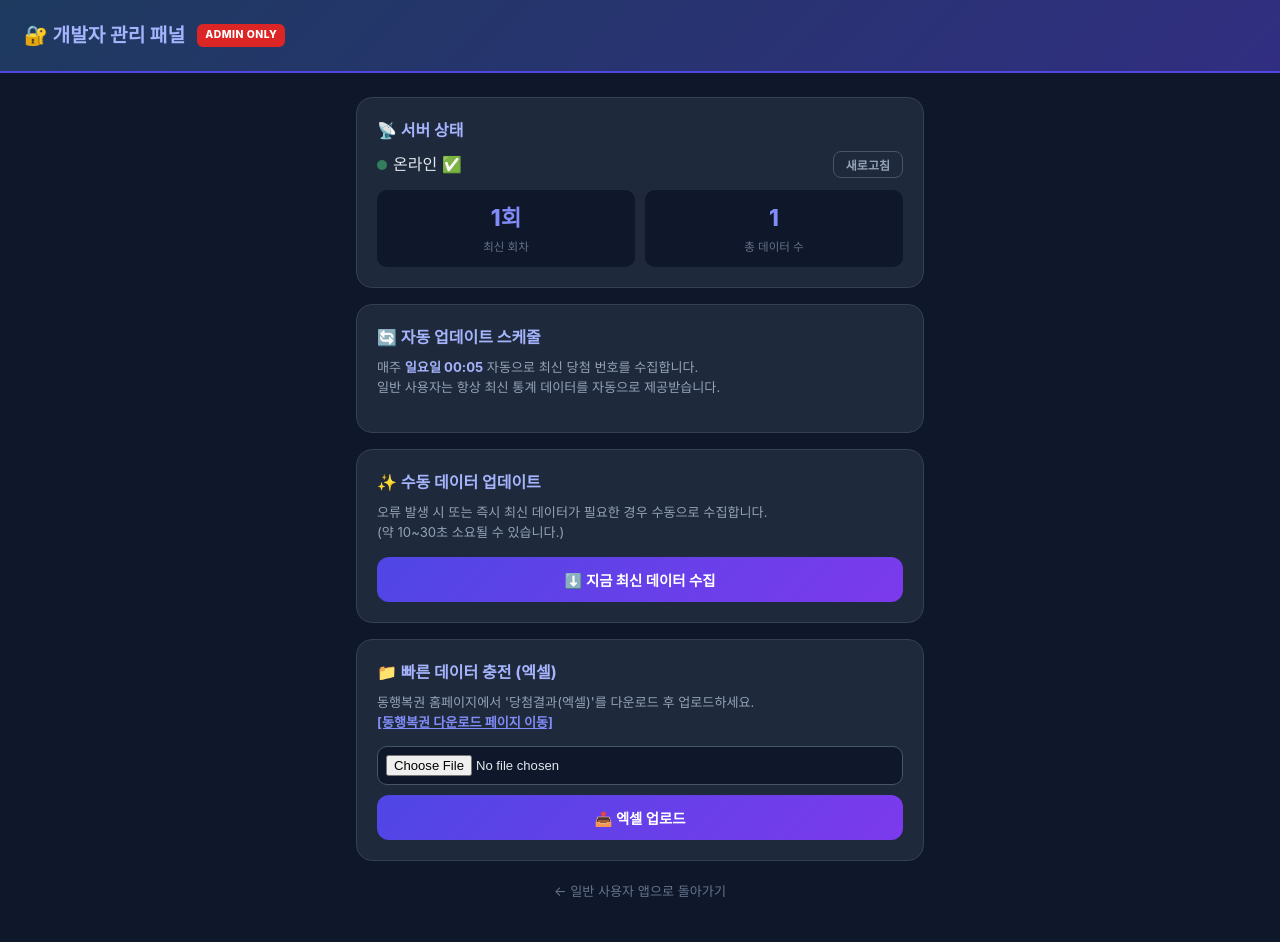
After one commit to kkarare/lotto-2nd, a Flask app: template templates/admin.html in a window 1280 px wide. The commit adds this page. Run offline with Flask 3, Linux system fonts and the light colour scheme; the template is opened without the code that fills it: most values are stand-ins (such as "Sample title", 1, 10 or a date in 2020).

Commit message:
fix: 온라인 모드 복구, 개발자 전용 관리 패널 추가, 일반 사용자 UI 정리 (v1.0.2)

```diff
--- a/app.py
+++ b/app.py
@@ -1,4 +1,4 @@
-from flask import Flask, render_template, jsonify, request, send_from_directory
+from flask import Flask, render_template, jsonify, request, send_from_directory, abort
 from database import db, init_db, LottoResult, SavedNumber
 from prediction_engine import prediction_engine
 import os
@@ -6,9 +6,29 @@ import data_collector
 from flask_apscheduler import APScheduler
 from flask_cors import CORS
 import threading
+import functools
 
 app = Flask(__name__)
 CORS(app) # 모든 경로에 대해 CORS 허용 (모바일 앱 연동용)
+
+# ===== 개발자 전용 관리 시크릿 키 =====
+# 환경 변수로 설정하거나 기본값 사용 (Railway 환경 변수에도 동일하게 설정 필요)
+ADMIN_SECRET = os.environ.get('ADMIN_SECRET', 'luckybright2024admin')
+
+def require_admin(f):
+    """개발자 전용 API 접근 제한 데코레이터"""
+    @functools.wraps(f)
+    def decorated(*args, **kwargs):
+        # POST body의 'admin_key' 또는 헤더 'X-Admin-Key' 또는 쿼리파라미터 'key' 확인
+        admin_key = (
+            request.headers.get('X-Admin-Key') or
+            (request.json or {}).get('admin_key') or
+            request.args.get('key')
+        )
+        if admin_key != ADMIN_SECRET:
+            abort(403)  # 권한 없음
+        return f(*args, **kwargs)
+    return decorated
 
 # 데이터베이스 설정
 # Railway 배포 시 환경 변수 DATABASE_PATH를 /data/lotto.db 등으로 설정하여 데이터를 보존할 수 있습니다.
@@ -148,9 +168,19 @@ def get_stats():
 
 import pandas as pd
 
+# ===== 개발자 관리 패널 라우트 =====
+@app.route('/admin')
+def admin_panel():
+    """개발자 전용 관리 패널 (쿼리 파라미터 key 확인)"""
+    key = request.args.get('key', '')
+    if key != ADMIN_SECRET:
+        abort(403)
+    return render_template('admin.html', admin_key=ADMIN_SECRET)
+
 @app.route('/api/upload_excel', methods=['POST'])
+@require_admin
 def upload_excel():
-    """엑셀 파일을 통한 대량 데이터 업로드"""
+    """엑셀 파일을 통한 대량 데이터 업로드 (개발자 전용)"""
     if 'file' not in request.files:
         return jsonify({"success": False, "error": "No file"}), 400
 
@@ -215,11 +245,11 @@ def upload_excel():
         return jsonify({"success": False, "error": str(e)}), 500
 
 @app.route('/api/admin/update_data', methods=['POST'])
+@require_admin
 def manual_update():
-    """수동 데이터 업데이트 트리거"""
+    """수동 데이터 업데이트 트리거 (개발자 전용)"""
     try:
         # 백그라운드 스레드 대신 동기적으로 실행하여 결과를 알려줌
-        # (시간이 걸릴 수 있으므로 모바일에서는 로딩 표시 필요)
         data_collector.update_to_latest()
         return jsonify({"success": True, "message": "업데이트 완료"})
     except Exception as e:
--- a/static/service-worker.js
+++ b/static/service-worker.js
@@ -3,7 +3,7 @@
    오프라인 캐싱으로 기본 화면을 유지합니다.
    ==================================================== */
 
-const CACHE_NAME = 'lucky-bright-v3';
+const CACHE_NAME = 'lucky-bright-v4'; // v4: 온라인 모드 복구, 관리자 패널 추가
 const ASSETS_TO_CACHE = [
   '/',
   '/static/css/style.css',
--- /dev/null
+++ b/templates/admin.html
@@ -0,0 +1,364 @@
+<!DOCTYPE html>
+<html lang="ko">
+<head>
+    <meta charset="UTF-8">
+    <meta name="viewport" content="width=device-width, initial-scale=1.0">
+    <title>🔐 Lucky Bright - 개발자 관리 패널</title>
+    <link rel="stylesheet" href="{{ url_for('static', filename='css/style.css') }}">
+    <style>
+        body {
+            background: #0f172a;
+            color: #e2e8f0;
+            font-family: 'Pretendard', -apple-system, sans-serif;
+            min-height: 100vh;
+            padding: 0;
+            margin: 0;
+        }
+        .admin-header {
+            background: linear-gradient(135deg, #1e3a5f, #312e81);
+            padding: 20px 24px;
+            display: flex;
+            align-items: center;
+            gap: 12px;
+            border-bottom: 2px solid #4f46e5;
+            position: sticky;
+            top: 0;
+            z-index: 100;
+        }
+        .admin-header h1 {
+            margin: 0;
+            font-size: 1.2rem;
+            color: #a5b4fc;
+            font-weight: 700;
+        }
+        .admin-badge {
+            background: #dc2626;
+            color: white;
+            font-size: 0.65rem;
+            font-weight: 800;
+            padding: 3px 8px;
+            border-radius: 6px;
+            letter-spacing: 0.05em;
+        }
+        .admin-content {
+            max-width: 600px;
+            margin: 0 auto;
+            padding: 24px 16px 40px;
+        }
+        .admin-card {
+            background: #1e293b;
+            border-radius: 16px;
+            padding: 20px;
+            margin-bottom: 16px;
+            border: 1px solid #334155;
+        }
+        .admin-card h3 {
+            margin: 0 0 8px 0;
+            font-size: 1rem;
+            color: #a5b4fc;
+        }
+        .admin-card p {
+            font-size: 0.82rem;
+            color: #94a3b8;
+            margin: 0 0 14px 0;
+            line-height: 1.5;
+        }
+        .btn-admin-primary {
+            background: linear-gradient(135deg, #4f46e5, #7c3aed);
+            color: white;
+            border: none;
+            border-radius: 12px;
+            padding: 12px 20px;
+            font-size: 0.9rem;
+            font-weight: 700;
+            cursor: pointer;
+            width: 100%;
+            transition: opacity 0.2s;
+        }
+        .btn-admin-primary:hover { opacity: 0.85; }
+        .btn-admin-primary:disabled { opacity: 0.5; cursor: not-allowed; }
+        .btn-admin-danger {
+            background: linear-gradient(135deg, #dc2626, #b91c1c);
+            color: white;
+            border: none;
+            border-radius: 12px;
+            padding: 12px 20px;
+            font-size: 0.9rem;
+            font-weight: 700;
+            cursor: pointer;
+            width: 100%;
+            margin-top: 10px;
+            transition: opacity 0.2s;
+        }
+        .btn-admin-danger:hover { opacity: 0.85; }
+        .file-input-wrap {
+            display: flex;
+            gap: 10px;
+            margin-bottom: 10px;
+        }
+        .file-input-wrap input[type="file"] {
+            flex: 1;
+            background: #0f172a;
+            border: 1px solid #475569;
+            border-radius: 10px;
+            color: #e2e8f0;
+            padding: 8px;
+            font-size: 0.82rem;
+        }
+        .result-box {
+            background: #0f172a;
+            border: 1px solid #334155;
+            border-radius: 10px;
+            padding: 12px;
+            font-size: 0.8rem;
+            color: #94a3b8;
+            min-height: 48px;
+            margin-top: 10px;
+            line-height: 1.5;
+            display: none;
+        }
+        .result-box.show { display: block; }
+        .result-box.success { color: #4ade80; border-color: #166534; }
+        .result-box.error { color: #f87171; border-color: #991b1b; }
+        .status-row {
+            display: flex;
+            align-items: center;
+            justify-content: space-between;
+            margin-bottom: 8px;
+        }
+        .status-dot {
+            width: 10px; height: 10px;
+            border-radius: 50%;
+            background: #4ade80;
+            display: inline-block;
+            margin-right: 6px;
+            animation: pulse 2s infinite;
+        }
+        @keyframes pulse {
+            0%, 100% { opacity: 1; }
+            50% { opacity: 0.4; }
+        }
+        .info-grid {
+            display: grid;
+            grid-template-columns: 1fr 1fr;
+            gap: 10px;
+            margin-top: 12px;
+        }
+        .info-item {
+            background: #0f172a;
+            border-radius: 10px;
+            padding: 10px;
+            text-align: center;
+        }
+        .info-item .val {
+            font-size: 1.4rem;
+            font-weight: 800;
+            color: #818cf8;
+        }
+        .info-item .lbl {
+            font-size: 0.72rem;
+            color: #64748b;
+            margin-top: 2px;
+        }
+        .toast {
+            position: fixed;
+            bottom: 30px;
+            left: 50%;
+            transform: translateX(-50%);
+            background: #1e293b;
+            color: white;
+            padding: 12px 24px;
+            border-radius: 20px;
+            font-size: 0.88rem;
+            font-weight: 600;
+            z-index: 9999;
+            box-shadow: 0 4px 20px rgba(0,0,0,0.5);
+            animation: fadeUp 0.3s ease;
+        }
+        @keyframes fadeUp {
+            from { opacity: 0; transform: translate(-50%, 10px); }
+            to { opacity: 1; transform: translate(-50%, 0); }
+        }
+    </style>
+</head>
+<body>
+    <div class="admin-header">
+        <div>
+            <h1>🔐 개발자 관리 패널</h1>
+        </div>
+        <span class="admin-badge">ADMIN ONLY</span>
+    </div>
+
+    <div class="admin-content">
+
+        <!-- 서버 상태 카드 -->
+        <div class="admin-card">
+            <h3>📡 서버 상태</h3>
+            <div class="status-row">
+                <span><span class="status-dot" id="status-dot"></span><span id="status-text">확인 중...</span></span>
+                <button onclick="refreshStatus()" style="background:none;border:1px solid #475569;color:#94a3b8;padding:4px 12px;border-radius:8px;cursor:pointer;font-size:0.75rem;">새로고침</button>
+            </div>
+            <div class="info-grid" id="info-grid">
+                <div class="info-item">
+                    <div class="val" id="info-latest">—</div>
+                    <div class="lbl">최신 회차</div>
+                </div>
+                <div class="info-item">
+                    <div class="val" id="info-total">—</div>
+                    <div class="lbl">총 데이터 수</div>
+                </div>
+            </div>
+        </div>
+
+        <!-- 자동 업데이트 정보 카드 -->
+        <div class="admin-card">
+            <h3>🔄 자동 업데이트 스케줄</h3>
+            <p>매주 <strong style="color:#a5b4fc;">일요일 00:05</strong> 자동으로 최신 당첨 번호를 수집합니다.<br>
+            일반 사용자는 항상 최신 통계 데이터를 자동으로 제공받습니다.</p>
+        </div>
+
+        <!-- 수동 데이터 업데이트 카드 -->
+        <div class="admin-card">
+            <h3>✨ 수동 데이터 업데이트</h3>
+            <p>오류 발생 시 또는 즉시 최신 데이터가 필요한 경우 수동으로 수집합니다.<br>
+            (약 10~30초 소요될 수 있습니다.)</p>
+            <button class="btn-admin-primary" id="btn-manual-update" onclick="manualUpdate()">
+                ⬇️ 지금 최신 데이터 수집
+            </button>
+            <div class="result-box" id="update-result"></div>
+        </div>
+
+        <!-- 엑셀 업로드 카드 -->
+        <div class="admin-card">
+            <h3>📁 빠른 데이터 충전 (엑셀)</h3>
+            <p>동행복권 홈페이지에서 '당첨결과(엑셀)'를 다운로드 후 업로드하세요.<br>
+            <a href="https://www.dhlottery.co.kr/gameResult.do?method=byWin" target="_blank"
+               style="color:#818cf8; font-weight:700;">[동행복권 다운로드 페이지 이동]</a></p>
+            <div class="file-input-wrap">
+                <input type="file" id="excel-file" accept=".xlsx, .xls">
+            </div>
+            <button class="btn-admin-primary" onclick="uploadExcel()">
+                📤 엑셀 업로드
+            </button>
+            <div class="result-box" id="upload-result"></div>
+        </div>
+
+        <!-- 앱으로 돌아가기 -->
+        <a href="/" style="display:block; text-align:center; color:#64748b; font-size:0.82rem; margin-top:20px; text-decoration:none;">
+            ← 일반 사용자 앱으로 돌아가기
+        </a>
+    </div>
+
+    <script>
+        // 개발자 키 (서버에서 안전하게 주입)
+        const ADMIN_KEY = '{{ admin_key }}';
+
+        // ===== 서버 상태 확인 =====
+        async function refreshStatus() {
+            try {
+                const res = await fetch('/api/status');
+                const data = await res.json();
+                document.getElementById('status-dot').style.background = '#4ade80';
+                document.getElementById('status-text').textContent = '온라인 ✅';
+                document.getElementById('info-latest').textContent = data.latest_draw ? `${data.latest_draw}회` : '—';
+                document.getElementById('info-total').textContent = data.total_data ?? '—';
+            } catch (e) {
+                document.getElementById('status-dot').style.background = '#ef4444';
+                document.getElementById('status-dot').style.animation = 'none';
+                document.getElementById('status-text').textContent = '오프라인 ⚠️';
+            }
+        }
+
+        // ===== 수동 업데이트 =====
+        async function manualUpdate() {
+            const btn = document.getElementById('btn-manual-update');
+            const result = document.getElementById('update-result');
+            btn.disabled = true;
+            btn.textContent = '⏳ 수집 중... (잠시 기다려 주세요)';
+            result.className = 'result-box show';
+            result.textContent = '서버에서 최신 데이터를 가져오는 중입니다...';
+
+            try {
+                const res = await fetch('/api/admin/update_data', {
+                    method: 'POST',
+                    headers: {
+                        'Content-Type': 'application/json',
+                        'X-Admin-Key': ADMIN_KEY
+                    },
+                    body: JSON.stringify({ admin_key: ADMIN_KEY })
+                });
+                const data = await res.json();
+                if (data.success) {
+                    result.className = 'result-box show success';
+                    result.textContent = '✅ ' + data.message;
+                    showToast('✅ 데이터 업데이트 완료!');
+                    refreshStatus();
+                } else {
+                    result.className = 'result-box show error';
+                    result.textContent = '❌ 오류: ' + data.error;
+                }
+            } catch (e) {
+                result.className = 'result-box show error';
+                result.textContent = '❌ 서버 연결 오류: ' + e.message;
+            } finally {
+                btn.disabled = false;
+                btn.textContent = '⬇️ 지금 최신 데이터 수집';
+            }
+        }
+
+        // ===== 엑셀 업로드 =====
+        async function uploadExcel() {
+            const fileInput = document.getElementById('excel-file');
+            const result = document.getElementById('upload-result');
+            const file = fileInput.files[0];
+
+            if (!file) {
+                showToast('❌ 파일을 먼저 선택해주세요!');
+                return;
+            }
+
+            result.className = 'result-box show';
+            result.textContent = '업로드 중...';
+
+            const formData = new FormData();
+            formData.append('file', file);
+
+            try {
+                const res = await fetch(`/api/upload_excel?key=${ADMIN_KEY}`, {
+                    method: 'POST',
+                    headers: { 'X-Admin-Key': ADMIN_KEY },
+                    body: formData
+                });
+                const data = await res.json();
+                if (data.success) {
+                    result.className = 'result-box show success';
+                    result.textContent = `✅ ${data.count}개 회차 데이터가 추가되었습니다!`;
+                    showToast(`✅ ${data.count}개 회차 추가 완료!`);
+                    fileInput.value = '';
+                    refreshStatus();
+                } else {
+                    result.className = 'result-box show error';
+                    result.textContent = '❌ 업로드 실패: ' + data.error;
+                }
+            } catch (e) {
+                result.className = 'result-box show error';
+                result.textContent = '❌ 연결 오류: ' + e.message;
+            }
+        }
+
+        // ===== 토스트 메시지 =====
+        function showToast(msg) {
+            const existing = document.querySelector('.toast');
+            if (existing) existing.remove();
+            const toast = document.createElement('div');
+            toast.className = 'toast';
+            toast.textContent = msg;
+            document.body.appendChild(toast);
+            setTimeout(() => toast.remove(), 3000);
+        }
+
+        // 페이지 로드 시 상태 확인
+        refreshStatus();
+    </script>
+</body>
+</html>
```
Also changed, not shown: templates/index.html (+3 -22 lines).
